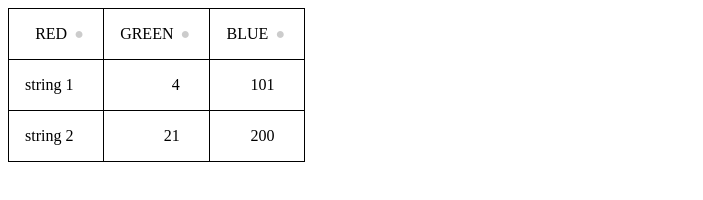
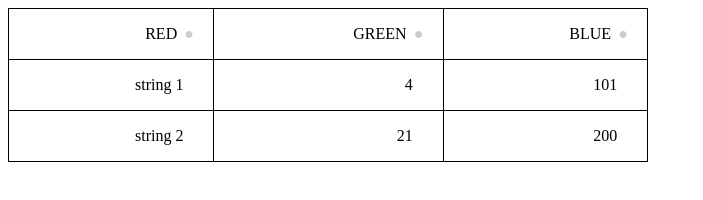
Before and after one commit to nkoster/sortable, a plain HTML site: page index.html in a window 1280 px wide. Shown: the whole page, without its empty margins (0-703 px from the left). Drawn offline with Linux system fonts and the light colour scheme.

Commit message:
Set a width for the table

```diff
--- a/index.html
+++ b/index.html
@@ -4,6 +4,9 @@
     <title>table</title>
     <meta charset="UTF-8">
     <style>
+        table {
+            width: 40rem;
+        }
         table, th, td {
             border: 1px solid black;
             border-collapse: collapse;
```
